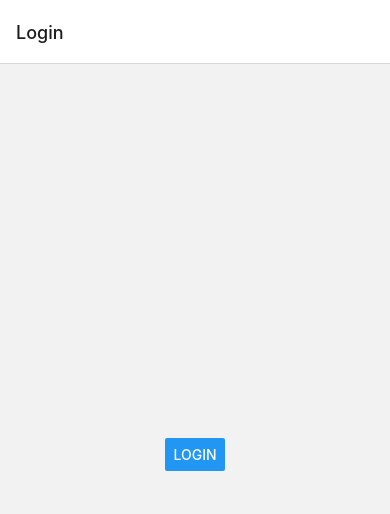
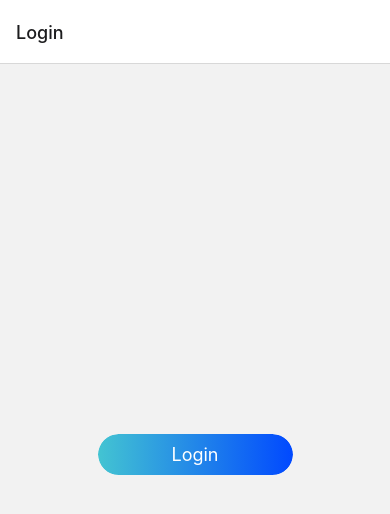
Before and after one commit to dani-o0/grup5-app, a React Native app in the folder poop-app/: screen /Login in a window 390 px wide. Shown: the top 514 px of the page. Built offline with nearby package versions, Linux system fonts and the light colour scheme.

Commit message:
Añadido componente GradientButton

```diff
--- a/poop-app/components/CustomButton.js
+++ /dev/null
@@ -1,40 +0,0 @@
-import React from 'react';
-import { Button, View, Text, StyleSheet } from 'react-native';
-
-const CustomButton = (title, onPress) => {
-  return (
-    <View style={styles.container}>
-      <View style={styles.button}>
-        <Button title={title} onPress={onPress} color='transparent'/>
-      </View>
-    </View>
-  );
-};
-
-const styles = StyleSheet.create({
-  container: {
-    width: 168,
-    height: 60,
-  },
-  button: {
-    width: 168,
-    height: 60,
-    paddingLeft: 18,
-    paddingRight: 18,
-    paddingTop: 15,
-    paddingBottom: 16,
-    backgroundColor: 'linear-gradient(90deg, rgba(67, 196, 210, 1), rgba(1, 73, 255, 1))',
-    borderRadius: 50,
-    display: 'flex',
-    flexDirection: 'row',
-    alignItems: 'center',
-    justifyContent: 'center',
-  },
-  text: {
-    fontSize: 24,
-    lineHeight: 24,
-    color: 'white',
-  },
-});
-
-export default Button;
--- /dev/null
+++ b/poop-app/components/GradientButton.js
@@ -0,0 +1,38 @@
+// components/Button.js
+import React from 'react';
+import { TouchableOpacity, Text, StyleSheet } from 'react-native';
+import { LinearGradient } from 'expo-linear-gradient';
+
+const GradientButton = ({ title, onPress, width }) => {
+  return (
+    <TouchableOpacity onPress={onPress} style={[styles.button, { width }]}>
+      <LinearGradient
+        colors={['#43C4D2', '#0149FF']}s
+        start={{ x: 0, y: 0 }}
+        end={{ x: 1, y: 0 }}
+        style={styles.gradient}
+      >
+        <Text style={styles.buttonText}>{title}</Text>
+      </LinearGradient>
+    </TouchableOpacity>
+  );
+};
+
+const styles = StyleSheet.create({
+  button: {
+    borderRadius: 50,
+    overflow: 'hidden',
+    width: '100%',
+  },
+  gradient: {
+    paddingVertical: 10,
+    borderRadius: 30,
+    alignItems: 'center',
+  },
+  buttonText: {
+    color: '#FFF',
+    fontSize: 18,
+  },
+});
+
+export default GradientButton;
--- a/poop-app/package.json
+++ b/poop-app/package.json
@@ -11,10 +11,12 @@
   "dependencies": {
     "@react-navigation/native": "^6.1.18",
     "expo": "~51.0.28",
+    "expo-router": "~3.5.23",
     "expo-status-bar": "~1.12.1",
     "react": "18.2.0",
     "react-native": "0.74.5",
-    "expo-router": "~3.5.23"
+    "react-native-linear-gradient": "^2.8.3",
+    "expo-linear-gradient": "~13.0.2"
   },
   "devDependencies": {
     "@babel/core": "^7.20.0"
--- a/poop-app/pages/Login.js
+++ b/poop-app/pages/Login.js
@@ -1,11 +1,11 @@
 import React from 'react';
 import { View, Text, Button } from 'react-native';
-import CustomButton from '../components/CustomButton';
+import GradientButton from '../components/GradientButton';
 
 export default function Login({ navigation }) {
     return (
         <View style={{ flex: 1, justifyContent: 'center', alignItems: 'center' }}>
-            <CustomButton title='Login' onPress=''/>
+            <GradientButton title="Login" onPress={() => alert('Login pressed')} width='50%'/>
         </View>
     );
 }
```
